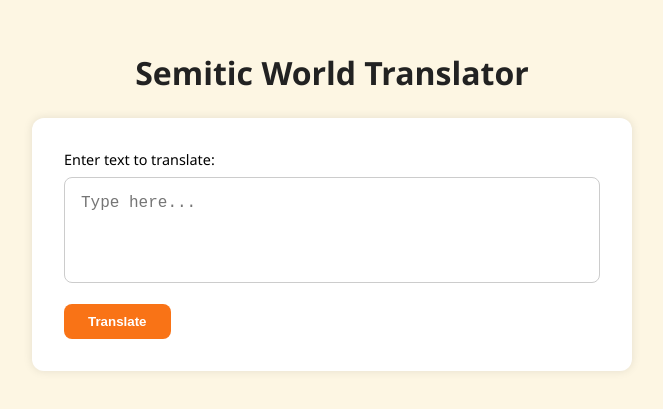
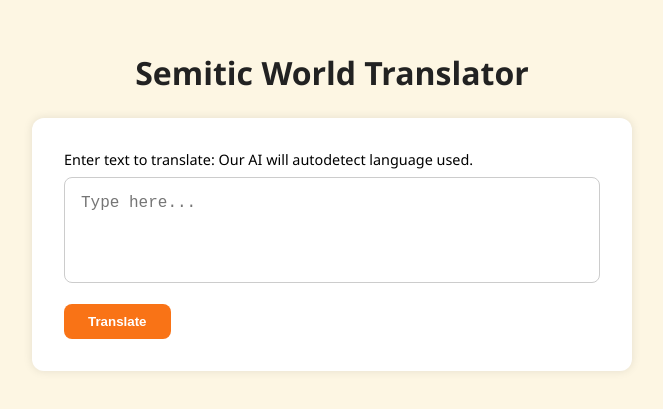
Before and after one commit to AlexisBravoArgote/semitic-world, a Next.js app: page / in a window 1280 px wide. Shown: the part 189-598 px from the top of the page, without its empty margins (308-971 px from the left). Built offline with nearby package versions, Linux system fonts and the light colour scheme.

Commit message:
title change

```diff
--- a/pages/index.js
+++ b/pages/index.js
@@ -55,6 +55,7 @@ export default function Home() {
                         }}
                     >
                         Enter text to translate:
+                        Our AI will autodetect language used.
                     </label>
 
                     <textarea
```
